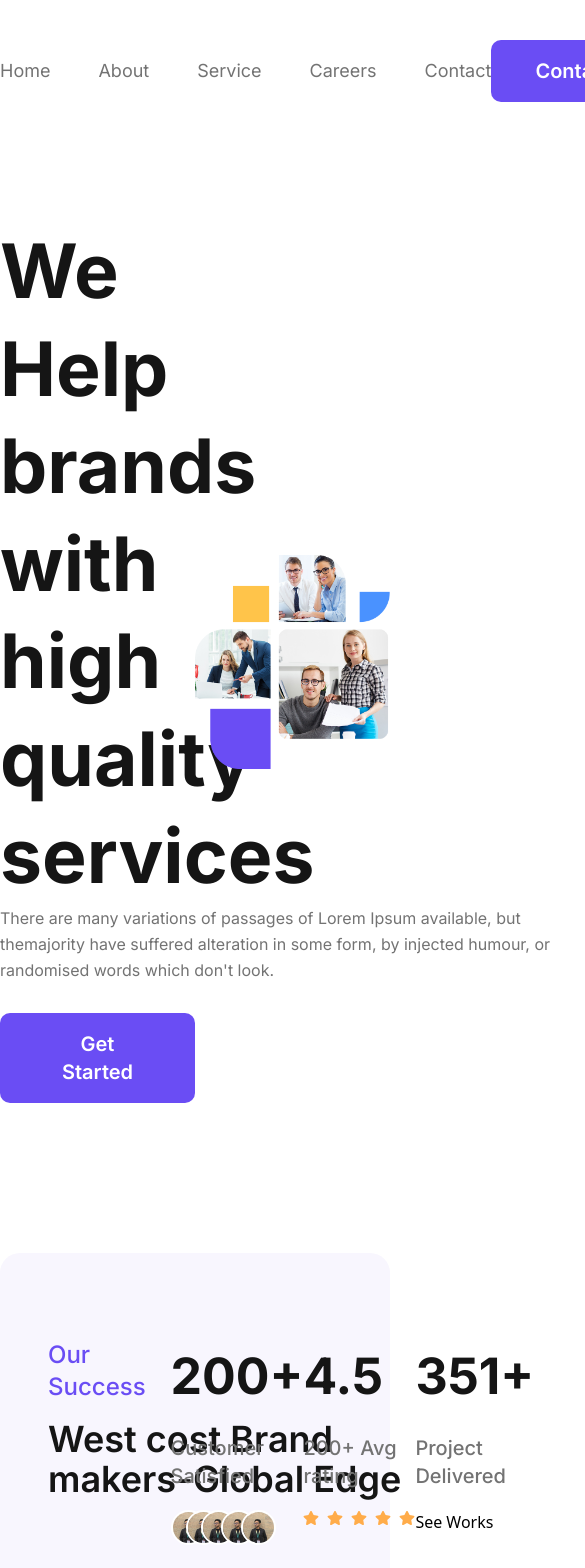
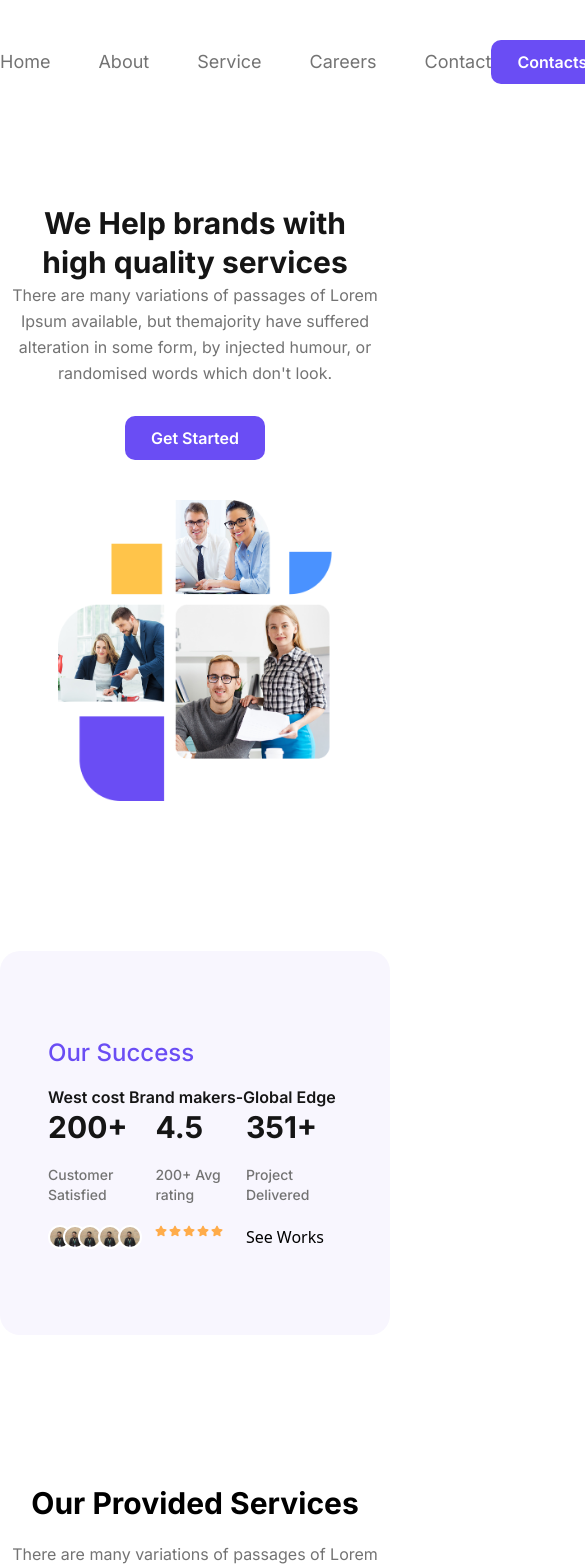
Before and after one commit to sajibkhandev/Agenc_2503, a React (Vite) app: page / in a window 390 px wide. Shown: the top 1568 px of the page, 585 px wide, since content can reach past the window. Built offline with nearby package versions, Linux system fonts and the light colour scheme.

Commit message:
responsive design

```diff
--- a/src/components/Button.jsx
+++ b/src/components/Button.jsx
@@ -2,7 +2,7 @@ import React from 'react'
 
 const Button = ({text,className}) => {
   return (
-   <button className={`bg-secondary py-[15px] px-[42px] text-white text-xl font-semibold font-["Inter"] rounded-[10px] border-2 border-transparent hover:bg-transparent hover:text-secondary hover:border-secondary duration-500 ${className}`}>{text}</button>
+   <button className={`bg-secondary py-2 px-6 md:py-[15px] md:px-[42px] text-white text-base md:text-xl font-semibold font-["Inter"] rounded-[10px] border-2 border-transparent md:hover:bg-transparent md:hover:text-secondary hover:border-secondary duration-500 ${className}`}>{text}</button>
   )
 }
 
--- a/src/components/CounterSuccess.jsx
+++ b/src/components/CounterSuccess.jsx
@@ -5,8 +5,8 @@ import Image from './Image'
 const CounterSuccess = ({title,text}) => {
   return (
     <div>
-        <h2 className='text-[50px] text-thrid font-bold font-inter'>{title}</h2>
-        <p className='text-xl text-primary font-medium font-inter pt-5 pb-5'>{text}</p>
+        <h2 className='text-3xl md:text-[50px] text-thrid font-bold font-inter'>{title}</h2>
+        <p className='text-sm md:text-xl text-primary font-medium font-inter pt-5 pb-5'>{text}</p>
 
 
          </div>
--- a/src/components/Heading.jsx
+++ b/src/components/Heading.jsx
@@ -2,7 +2,7 @@ import React from 'react'
 
 const Heading = ({text,className}) => {
   return (
-   <h2 className={`text-[45px] text-third font-bold font-inter ${className}`}>{text}</h2>
+   <h2 className={`text-3xl md:text-[45px] md:leading-[60px] text-third font-bold font-inter ${className}`}>{text}</h2>
   )
 }
 
--- a/src/components/ServiceCard.jsx
+++ b/src/components/ServiceCard.jsx
@@ -5,7 +5,7 @@ import SubHeading from './SubHeading'
 
 const ServiceCard = ({image,title,text}) => {
   return (
-     <div className='w-[424px] py-12 px-14 text-center rounded-[20px] hover:shadow-lg duration-300'>
+     <div className='w-[350px] md:w-[424px] py-12 px-14 text-center rounded-[20px] hover:shadow-lg duration-300'>
         <Image className='mx-auto' src={image}/>
         <h3 className='text-2xl text-third font-bold font-inter pt-10 pb-5'>{title}</h3>
         <SubHeading className='text-center' text={text}/>
--- a/src/layouts/Agency.jsx
+++ b/src/layouts/Agency.jsx
@@ -12,23 +12,23 @@ const Agency = () => {
   return (
     <section className='pb-[150px]'>
         <Container>
-            <Flex className='items-end'>
-                <div className='w-7/12'>
+            <Flex className='items-end !block md:!flex'>
+                <div className='md:w-7/12'>
                 <Heading className='w-[508px]' text="Why You Should Choose Agenc"/>
                 <SubHeading className='w-[480px] pt-5 pb-[85px]' text="There are many variations of passages of Lorem Ipsum available, but the majority have suffered alteration in some form, by injected humour, or randomised words which don't look even slightly believable." />
 
-                <Flex>
+                <Flex className='!block md:!flex'>
                     <AgencyCard image={IconOne} title="Innovative Ideas" text="Because each project is different, we adapt to your business model."/>
                    <AgencyCard className="mt-10" image={IconOne} title="Dedicated Support" text="Because each project is different, we adapt to your business model."/>
                 </Flex>
 
-                <div className='ml-[200px] mt-[50px]'>
+                <div className='md:ml-[200px] mt-[50px]'>
                    <AgencyCard image={IconOne} title="Innovative Ideas" text="Because each project is different, we adapt to your business model."/>
                 </div>
 
 
                 </div>
-                <div className='w-5/12'>
+                <div className='md:w-5/12'>
                 <Image src={AgencyBanner}/>
                 </div>
             </Flex>
--- a/src/layouts/Banner.jsx
+++ b/src/layouts/Banner.jsx
@@ -10,15 +10,17 @@ const Banner = () => {
   return (
     <section className='pt-20'>
         <Container>
-         <Flex className='items-center'>
-              <div className='w-1/2'>
-              <h1 className='text-[75px] text-[#151515] font-bold font-["Inter"] leading-[130%]'>We Help brands with high quality services</h1>
-              <p className='w-[604px] leading-[26px] text-base text-[#737373] font-normal font-["Inter"] mb-[30px]'>There are many variations of passages of Lorem Ipsum available, but themajority  have suffered alteration in some form, by injected humour, or randomised words which don't look.</p>
-              <Button text="Get Started"/>
+         <Flex className='items-center !block md:!flex px-3 md:px-0'>
+              <div className='md:w-1/2'>
+              <h1 className='text-3xl text-center md:text-left sm:text-[38px] md:text-[75px] text-[#151515] font-bold font-["Inter"] leading-[130%]'>We Help brands with high quality services</h1>
+              <p className='text-center md:text-left md:w-[604px]  leading-[26px] text-base text-[#737373] font-normal font-["Inter"] mb-[30px]'>There are many variations of passages of Lorem Ipsum available, but themajority  have suffered alteration in some form, by injected humour, or randomised words which don't look.</p>
+              <div className='text-center md:text-left'>
+                <Button text="Get Started"/>
+              </div>
 
               </div>
-              <div className='w-1/2'>
-              <Image src={BannerImage}/>
+              <div className='md:w-1/2'>
+              <Image className="w-3/4 mx-auto pt-10 md:pt-0" src={BannerImage}/>
               </div>
          </Flex>
 
--- a/src/layouts/Service.jsx
+++ b/src/layouts/Service.jsx
@@ -11,7 +11,7 @@ const Service = () => {
     <section className=' pb-[103px]'>
         <Container>
             <Heading text="Our Provided Services" className='text-center'/>
-            <SubHeading text="There are many variations of passages of Lorem Ipsum available, but themajority  have suffered alteration in some form." className='text-center w-[590px] mx-auto pt-5 leading-[26px]'/>
+            <SubHeading text="There are many variations of passages of Lorem Ipsum available, but themajority  have suffered alteration in some form." className='text-center px-3 md:px-0 md:w-[590px] mx-auto pt-5 leading-[26px]'/>
            <Flex className='flex-wrap gap-6 pt-[50px]'>
                <ServiceCard image={IconOne} title="Web Design" text="There are many variations of passages of Lorem Ipsum available, but themajority  have suffered alteration in some form, by injected humour, or randomised words which don't look."/>
                <ServiceCard image={IconOne} title="UI/UX Design" text="There are many variations of passages of Lorem Ipsum available, but themajority  have suffered alteration in some form, by injected humour, or randomised words which don't look."/>
--- a/src/layouts/Success.jsx
+++ b/src/layouts/Success.jsx
@@ -11,33 +11,33 @@ const Success = () => {
   return (
     <section className="py-[150px]">
       <Container>
-        <Flex className="bg-[#F8F6FE] py-[86px] px-12 rounded-[20px]">
-          <div className="w-5/12">
+        <Flex className="bg-[#F8F6FE] py-[86px] px-12 rounded-[20px] !block md:!flex">
+          <div className="md:w-5/12">
             <h6 className='text-2xl text-[#6A4DF4] font-medium font-["Inter"]'>
               Our Success
             </h6>
-            <h3 className='w-[387px] text-4xl text-[#151515] font-semibold font-["Inter"] pt-4'>
+            <h3 className='md:w-[387px] text:3xl md:text-4xl text-[#151515] font-semibold font-["Inter"] pt-4'>
               West cost Brand makers-Global Edge
             </h3>
           </div>
-          <div className="w-7/12 ">
+          <div className="md:w-7/12 ">
             <Flex className="justify-between">
               <div>
                 <CounterSuccess title="200+" text="Customer Satisfied" />
                 <div className="relative">
-                  <div className="absolute top-[0px] left-[0px] w-[35px] h-[35px] rounded-full border-2 border-white">
+                  <div className="absolute top-[0px] left-[0px] w-[24px] h-[24px] md:w-[35px] md:h-[35px] rounded-full border-2 border-white">
                     <Image className="w-full rounded-full" src={ProfileOne} />
                   </div>
-                  <div className="absolute top-[0px] left-[15px] w-[35px] h-[35px] rounded-full border-2 border-white">
+                  <div className="absolute top-[0px] left-[15px] w-[24px] h-[24px] md:w-[35px] md:h-[35px] rounded-full border-2 border-white">
                     <Image className="w-full rounded-full" src={ProfileOne} />
                   </div>
-                  <div className="absolute top-[0px] left-[30px] w-[35px] h-[35px] rounded-full border-2 border-white">
+                  <div className="absolute top-[0px] left-[30px] w-[24px] h-[24px] md:w-[35px] md:h-[35px] rounded-full border-2 border-white">
                     <Image className="w-full rounded-full" src={ProfileOne} />
                   </div>
-                  <div className="absolute top-[0px] left-[50px] w-[35px] h-[35px] rounded-full border-2 border-white">
+                  <div className="absolute top-[0px] left-[50px] w-[24px] h-[24px] md:w-[35px] md:h-[35px] rounded-full border-2 border-white">
                     <Image className="w-full rounded-full" src={ProfileOne} />
                   </div>
-                  <div className="absolute top-[0px] left-[70px] w-[35px] h-[35px] rounded-full border-2 border-white">
+                  <div className="absolute top-[0px] left-[70px] w-[24px] h-[24px] md:w-[35px] md:h-[35px] rounded-full border-2 border-white">
                     <Image className="w-full rounded-full" src={ProfileOne} />
                   </div>
                 </div>
@@ -45,12 +45,12 @@ const Success = () => {
 
               <div>
               <CounterSuccess title="4.5" text="200+ Avg rating" />
-              <ul className="flex gap-x-2">
-                <li><FaStar className="text-[#FFAC4A]"/></li>
-                <li><FaStar className="text-[#FFAC4A]"/></li>
-                <li><FaStar className="text-[#FFAC4A]"/></li>
-                <li><FaStar className="text-[#FFAC4A]"/></li>
-                <li><FaStar className="text-[#FFAC4A]"/></li>
+              <ul className="flex gap-x-0.5 md:gap-x-2">
+                <li><FaStar className="text-[#FFAC4A] text-xs"/></li>
+                <li><FaStar className="text-[#FFAC4A] text-xs"/></li>
+                <li><FaStar className="text-[#FFAC4A] text-xs"/></li>
+                <li><FaStar className="text-[#FFAC4A] text-xs"/></li>
+                <li><FaStar className="text-[#FFAC4A] text-xs"/></li>
               </ul>
 
               </div>
```
Also changed, not shown: src/layouts/Contact.jsx (+6 -6 lines), src/layouts/Footer.jsx (+6 -6 lines), New Text Document.txt (added).
